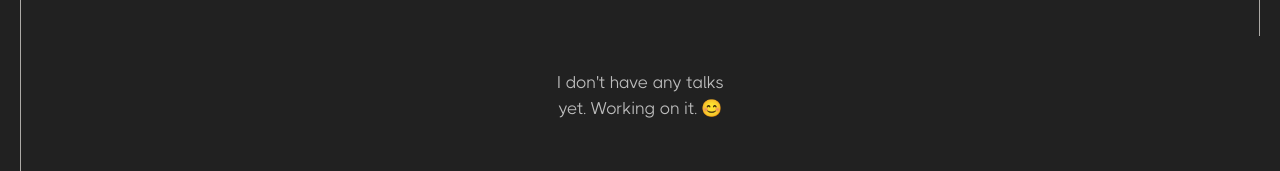
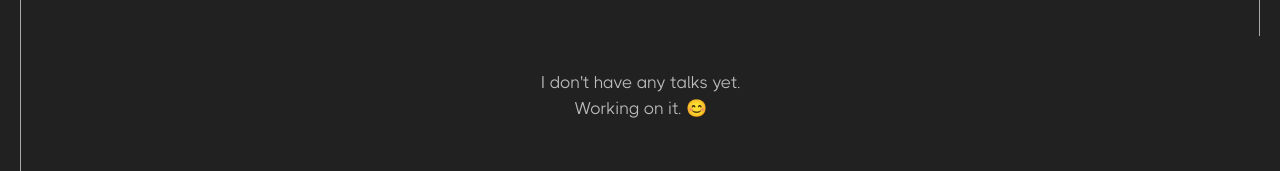
Before and after one commit to jaclarke/diksipav, a SvelteKit app: page /listen in a window 1280 px wide. Shown: the part 134-305 px from the top of the page. Built offline with nearby package versions, Linux system fonts and the light colour scheme.

Commit message:
Update paragraph width on listen page

```diff
--- a/src/routes/listen/+page.svelte
+++ b/src/routes/listen/+page.svelte
@@ -11,6 +11,6 @@
 	}
 	p {
 		text-align: center;
-		max-width: 190px;
+		max-width: 206px;
 	}
 </style>
```
